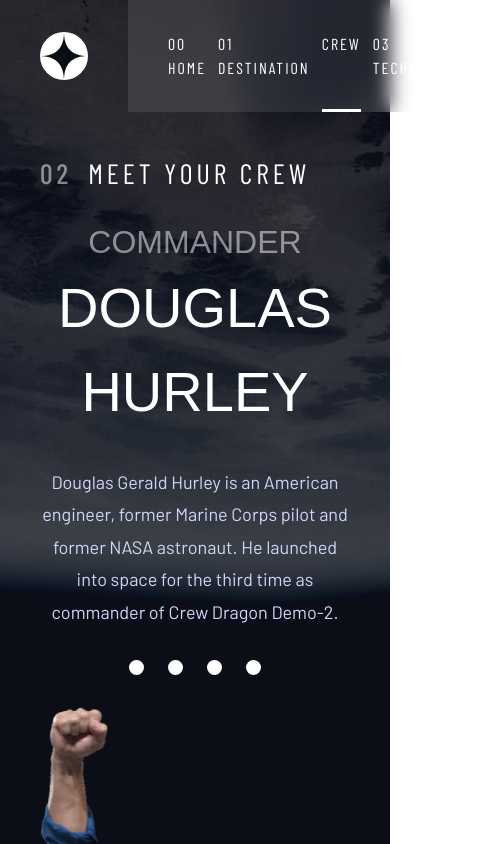
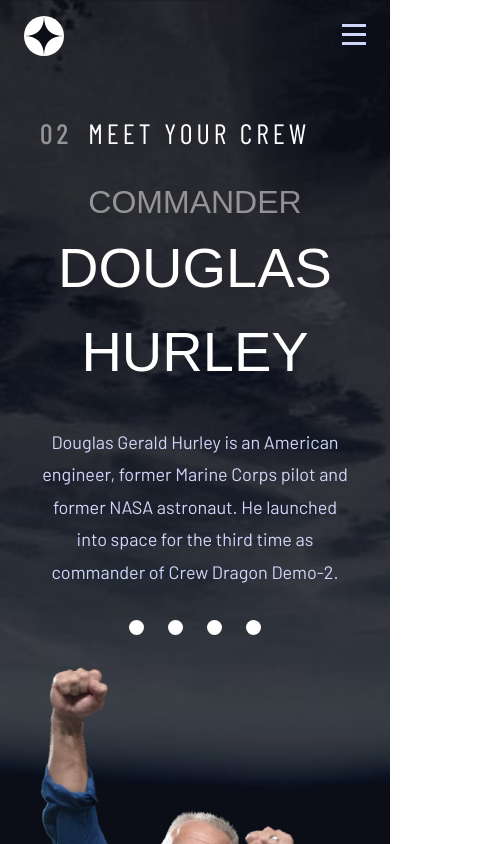
Before and after one commit to Mofizik/space-tourism, a Next.js app: page /crew in a window 390 px wide. Shown: the top 844 px of the page, 504 px wide, since content can reach past the window. Built offline with nearby package versions, Linux system fonts and the light colour scheme; a web font is replaced by a local one.

Commit message:
full mobile resp

```diff
--- a/app/components/Header.jsx
+++ b/app/components/Header.jsx
@@ -1,19 +1,42 @@
+'use client'
 import Link from 'next/link'
-import React from 'react'
+import React, { useState, useEffect} from 'react'
 
 const Header = ({currentPage}) => {
+  const [open, setOpen] = useState(window.innerWidth > 672 ? true : false);
+  const [isMobile, setIsMobile] = useState(window.innerWidth < 672 ? true : false);
+  useEffect(() => {
+    const handleResize = () => {
+        setIsMobile(window.innerWidth < 672);
+    };
+
+    window.addEventListener('resize', handleResize);
+
+    // Clean up the event listener on component unmount
+    return () => window.removeEventListener('resize', handleResize);
+}, []);
   return (
     <div className="header">
-        <div className="logo-container">
+        <div className="logo-container" style={{width : open && isMobile ? "auto" : ""}}>
             <img src="./assets/shared/logo.svg" alt="logo" className='logo'/>
-            <hr className="line hidden tablet:block"></hr>
+            <hr className="line hidden desktop:block"></hr>
         </div>
-        <nav className='nav'>
-            <ul className="nav-list">
-                <li className={currentPage === "home" ? "active" : ""}> <Link href="/"> <span>{currentPage === "home" ? "" : "00"}</span> Home</Link></li>
-                <li className={currentPage === "destination" ? "active" : ""}> <Link href="/destination"> <span>{currentPage === "destination" ? "" : "01"}</span> Destination</Link></li>
-                <li className={currentPage === "crew" ? "active" : ""}> <Link href="/crew"> <span>{currentPage === "crew" ? "" : "02"}</span> Crew</Link></li>
-                <li className={currentPage === "technology" ? "active" : ""}> <Link href="/technology"> <span>{currentPage === "technology" ? "" : "03"}</span> Technology</Link></li>
+        <nav className='nav' style={
+          {
+            width : open && isMobile ? "66%" : "",
+            backgroundColor: open && isMobile ? "rgba(11, 13, 23, 0.15)" : "transparent",
+            backdropFilter: open ? "blur(40px)" : "none"
+          }
+
+          }>
+           <button className="tablet:hidden" onClick={() => setOpen(!open)}>
+                <img src={open ? "./assets/shared/icon-close.svg" : "./assets/shared/icon-hamburger.svg"} alt="hamburger" className='hamburger'></img>
+            </button>
+            <ul className="nav-list hidded tablet:flex" style={{display: open ? "flex" : "none"}}>
+                <li className={currentPage === "home" ? "active" : ""}> <Link href="/"> <span>00</span> Home</Link></li>
+                <li className={currentPage === "destination" ? "active" : ""}> <Link href="/destination"><span>01</span> Destination</Link></li>
+                <li className={currentPage === "crew" ? "active" : ""}> <Link href="/crew"> <span>02</span> Crew</Link></li>
+                <li className={currentPage === "technology" ? "active" : ""}> <Link href="/technology"> <span>03</span> Technology</Link></li>
             </ul>
         </nav>
     </div>
--- a/app/crew/Content.jsx
+++ b/app/crew/Content.jsx
@@ -16,7 +16,7 @@
             <div className={"h-full box-border flex flex-col desktop:flex-row justify-between gap-8"}>
                <div className="w-full desktop:w-1/2 flex flex-col justify-center max-w-lg mx-auto desktop:mx-0">
                     <div className="mb-8 desktop:mb-0">
-                        <div className="text-center desktop:text-left text-preset-4 uppercase opacity-50">{data[active].role}</div>
+                        <div className="text-center desktop:text-left text-preset-4 uppercase crew-role">{data[active].role}</div>
                         <div className="text-center desktop:text-left text-preset-3 uppercase">
                             {data[active].name}
                         </div>
--- a/app/crew/page.jsx
+++ b/app/crew/page.jsx
@@ -4,7 +4,7 @@
 const page = () => {
   return (
     <div className="body">
-      <div className="bg crew-screen">
+      <div className="bg crew-screen relative">
         <Header currentPage="crew" />
         <Content />
       </div>
--- a/app/globals.css
+++ b/app/globals.css
@@ -66,6 +66,7 @@
     align-items: center;
     margin-top: var(--sp-400);
     position: relative;
+    z-index: 10;
 }
 .logo-container{
     width: 51%;
@@ -86,8 +87,8 @@
 
 .nav{
     width: 51%;
-    background-color: rgba(255, 255, 255, 0.1);
-    backdrop-filter: blur(10px);
+    background-color: rgba(255, 255, 255, 0.05);
+    backdrop-filter: blur(40);
     padding: 0 var(--sp-800);
     position: relative;
     margin-left: auto;
@@ -308,6 +309,9 @@
     object-fit: contain;
     mask-image: linear-gradient(to bottom, rgba(0, 0, 0, 1) 80%, rgba(0, 0, 0, 0) 100%, rgba(0, 0, 0, 0));
 }
+.crew-role{
+    color: rgba(255, 255, 255, 0.5);
+}
 .technology-image-container{
     width: 100%;
     max-width: 608px;
@@ -342,6 +346,7 @@
 @media screen and (max-width: 1024px) {
     .bg{
         min-height: 100vh;
+        height: 100%;
         background-size: cover;
         background-position: center;
     }
@@ -450,7 +455,7 @@
 
 
 }
-@media screen and (max-width: 375px) {
+@media screen and (max-width: 672px) {
     .home-screen{
         background-image: url(../public/assets/home/background-home-mobile.jpg);
     }
@@ -463,4 +468,83 @@
     .technology-screen{
         background-image: url(../public/assets/technology/background-technology-mobile.jpg);
     }
+    .header{
+        position: relative;
+        width: 100%;
+        align-items: stretch;
+    }
+    .header .logo-container {
+        padding: var(--sp-200) 0;
+    }
+    .nav{
+        margin: 0;
+        padding: 0;
+        background: none;
+        width: 50%;
+        box-sizing: border-box;
+        display: flex;
+        align-items: flex-end;
+        flex-direction: column;
+        position: fixed;
+        right: 0;
+    }
+    .hamburger{
+        padding-right: var(--sp-300);
+        z-index: 20;
+        margin-top: var(--sp-300);
+    }
+    .logo-container{
+        width: 50%;
+        align-items: baseline;
+    }
+    .logo{
+        width: 40px;
+        height: 40px;
+        box-sizing: content-box;
+        margin-left: var(--sp-300);
+        margin: 0;
+        padding-left: var(--sp-300);
+        padding-right: 0;
+    }
+    .nav{
+        background-color: none;
+        backdrop-filter: none;
+    }
+    .nav-list{
+        display: none;
+        flex-direction: column;
+        z-index: 2000;
+        width: 100%;
+        height: 100vh;
+        backdrop-filter: blur(100);
+        padding-right: 1rem;
+        padding-top: var(--sp-300);
+        padding-left: var(--sp-400);
+        box-sizing: border-box;
+        top: -24px;
+        justify-content: normal;
+        gap: var(--sp-400);
+
+    }
+    .nav-list li{
+        padding: 0;
+        border-bottom: 0;
+        border-right: 3px solid transparent;
+    }
+    .nav-list li.active{
+        border-bottom: none;
+        border-right: 3px solid var(--white);
+    }
+    .nav-list li:hover{
+        border-bottom: none;
+        border-right: 3px solid rgba(255, 255, 255, 0.5);
+    }
+    .nav-list li.active:hover{
+        border-right: 3px solid var(--white);
+        border-bottom: none;
+    }
+    .explore-container{
+        z-index: 0;
+    }
+
 }
--- a/tailwind.config.js
+++ b/tailwind.config.js
@@ -13,7 +13,7 @@
       },
     },
     screens: {
-      tablet: "768px",
+      tablet: "672px",
       desktop: "1024px",
     },
   },
```
